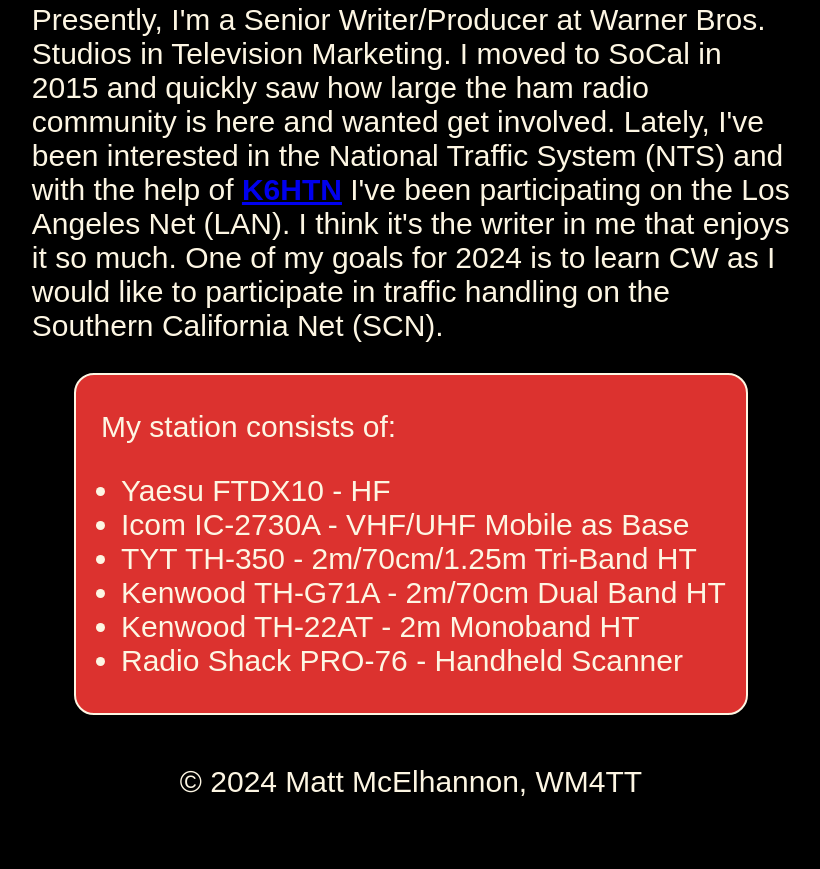
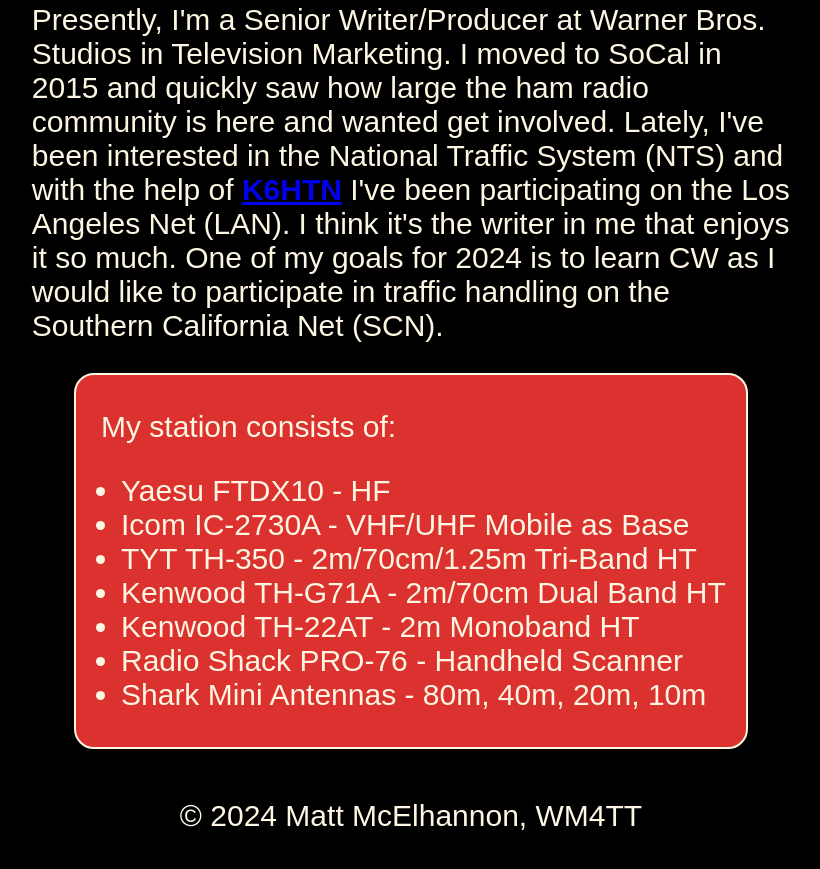
Before and after one commit to mattmcelhannon/wm4tt-dot-com, a plain HTML site: page index.html in a window 1280 px wide. Shown: the part 1180-2049 px from the top of the page, without its empty margins (229-1049 px from the left). Drawn offline with Linux system fonts and the light colour scheme.

Commit message:
Add antennas to shack list

```diff
--- a/index.html
+++ b/index.html
@@ -42,6 +42,7 @@
                 <li>Kenwood TH-G71A - 2m/70cm Dual Band HT</li>
                 <li>Kenwood TH-22AT - 2m Monoband HT</li>
                 <li>Radio Shack PRO-76 - Handheld Scanner</li>
+                <li>Shark Mini Antennas - 80m, 40m, 20m, 10m</li>
             </ul>
         </p>
     </div>
```
